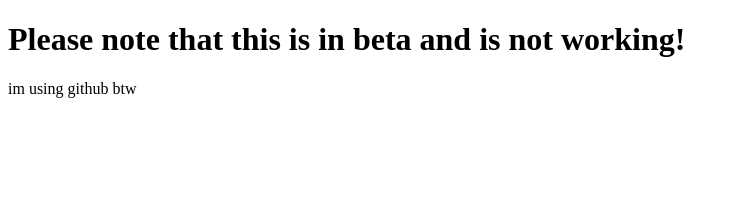
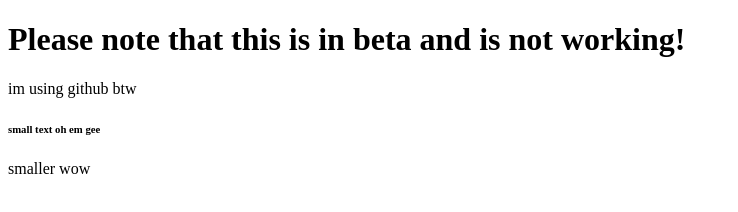
Before and after one commit to lukasAmb/lukasAmb.github.io, a plain HTML site: page index.html in a window 1280 px wide. Shown: the whole page, without its empty margins (0-738 px from the left). Drawn offline with Linux system fonts and the light colour scheme.

Commit message:
smol text

```diff
--- a/index.html
+++ b/index.html
@@ -3,5 +3,8 @@
     <body>
         <h1>Please note that this is in beta and is not working!</h1>
         <p>im using github btw<p>
+            <h6>small text oh em gee</h6>
+            <h7>smaller</h7>
+            <h6546>wow</h6546>
     </body>
 </html>
```
